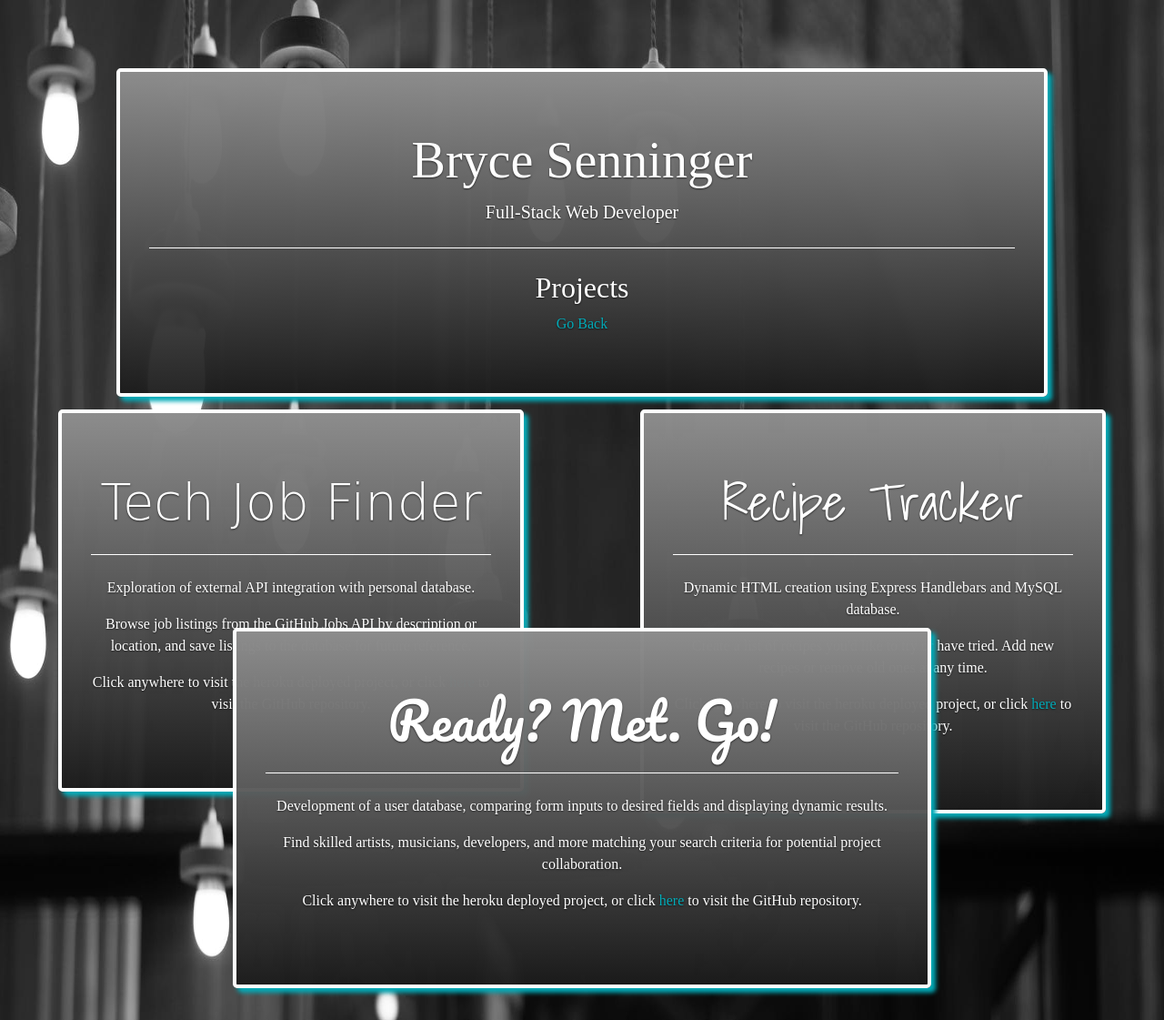
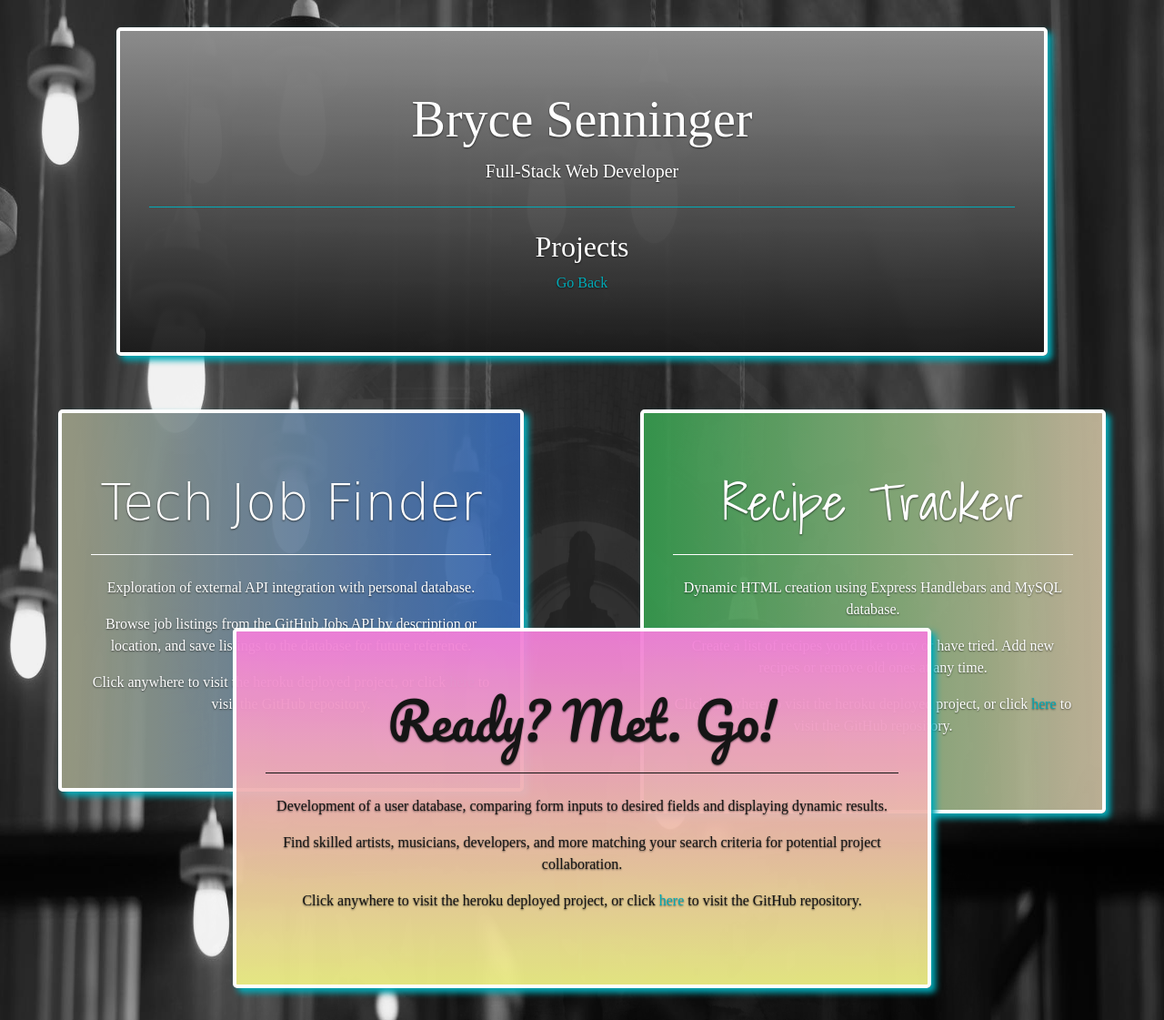
Before and after one commit to bryce-senninger/PortfolioSite, a website: page public/html/projects.html in a window 1280 px wide. Shown: the top 1121 px of the page at 91% size. Drawn offline with nearby package versions, Linux system fonts and the light colour scheme; a web font is replaced by a local one.

Commit message:
updated styles, finished portfolio site

```diff
--- a/public/html/projects.html
+++ b/public/html/projects.html
@@ -12,7 +12,7 @@
     <link href="https://fonts.googleapis.com/css?family=Bangers|Indie+Flower|Pacifico&display=swap" rel="stylesheet" />
     <link href="https://fonts.googleapis.com/css?family=Shadows+Into+Light&display=swap" rel="stylesheet">
     <link rel="stylesheet" href="/public/styles/styles.css">
-    <title>Document</title>
+    <title>Projects</title>
 </head>
 
 <body>
@@ -32,7 +32,7 @@
                 <div class="carousel-content2">
                     <div class="jumbotron techJobJumbo">
                         <h1 class="display-4 techJobSearch">Tech Job Finder</h1>
-                        <hr class="my-4">
+                        <hr class="my-4 hr2">
                         <p>Exploration of external API integration with personal database.</p>
                         <p>Browse job listings from the GitHub Jobs API by description or location, and save listings to
                             the database for future reference.</p>
@@ -43,7 +43,7 @@
                 <div class="carousel-content3">
                     <div class="jumbotron readyMetGoJumbo">
                         <h1 class="display-4 readyMetGo">Ready? Met. Go!</h1>
-                        <hr class="my-4">
+                        <hr class="my-4 metHr">
                         <p>Development of a user database, comparing form inputs to desired fields and displaying
                             dynamic results.</p>
                         <p>Find skilled artists, musicians, developers, and more matching your search criteria for
@@ -55,7 +55,7 @@
                 <div class="carousel-content4">
                     <div class="jumbotron recipeJumbo">
                         <h1 class="display-4 recipeTracker">Recipe Tracker</h1>
-                        <hr class="my-4">
+                        <hr class="my-4 hr2">
                         <p>Dynamic HTML creation using Express Handlebars and MySQL database.</p>
                         <p>Create a list of recipes you'd like to try or have tried. Add new recipes or remove old ones
                             at any time.</p>
@@ -78,7 +78,7 @@
                 <div class="carousel-content2">
                     <div class="jumbotron techJobJumbo">
                         <h1 class="display-4 techJobSearch">Tech Job Finder</h1>
-                        <hr class="my-4">
+                        <hr class="my-4 hr2">
                         <p>Exploration of external API integration with personal database.</p>
                         <p>Browse job listings from the GitHub Jobs API by description or location, and save listings to
                             the database for future reference.</p>
@@ -89,7 +89,7 @@
                 <div class="carousel-content3">
                     <div class="jumbotron readyMetGoJumbo">
                         <h1 class="display-4 readyMetGo">Ready? Met. Go!</h1>
-                        <hr class="my-4">
+                        <hr class="my-4 metHr">
                         <p>Development of a user database, comparing form inputs to desired fields and displaying
                             dynamic results.</p>
                         <p>Find skilled artists, musicians, developers, and more matching your search criteria for
@@ -101,7 +101,7 @@
                 <div class="carousel-content4">
                     <div class="jumbotron recipeJumbo">
                         <h1 class="display-4 recipeTracker">Recipe Tracker</h1>
-                        <hr class="my-4">
+                        <hr class="my-4 hr2">
                         <p>Dynamic HTML creation using Express Handlebars and MySQL database.</p>
                         <p>Create a list of recipes you'd like to try or have tried. Add new recipes or remove old ones
                             at any time.</p>
@@ -124,7 +124,7 @@
                 <div class="carousel-content2">
                     <div class="jumbotron techJobJumbo">
                         <h1 class="display-4 techJobSearch">Tech Job Finder</h1>
-                        <hr class="my-4">
+                        <hr class="my-4 hr2">
                         <p>Exploration of external API integration with personal database.</p>
                         <p>Browse job listings from the GitHub Jobs API by description or location, and save listings to
                             the database for future reference.</p>
@@ -135,7 +135,7 @@
                 <div class="carousel-content3">
                     <div class="jumbotron readyMetGoJumbo">
                         <h1 class="display-4 readyMetGo">Ready? Met. Go!</h1>
-                        <hr class="my-4">
+                        <hr class="my-4 metHr">
                         <p>Development of a user database, comparing form inputs to desired fields and displaying
                             dynamic results.</p>
                         <p>Find skilled artists, musicians, developers, and more matching your search criteria for
@@ -147,7 +147,7 @@
                 <div class="carousel-content4">
                     <div class="jumbotron recipeJumbo">
                         <h1 class="display-4 recipeTracker">Recipe Tracker</h1>
-                        <hr class="my-4">
+                        <hr class="my-4 hr2">
                         <p>Dynamic HTML creation using Express Handlebars and MySQL database.</p>
                         <p>Create a list of recipes you'd like to try or have tried. Add new recipes or remove old ones
                             at any time.</p>
@@ -169,7 +169,7 @@
         crossorigin="anonymous"></script>
     <script>
         $('.carousel').carousel({
-            interval: 7000
+            interval: 5000
         });
     </script>
     <script src="/public/javascript/events.js"></script>
--- a/public/styles/styles.css
+++ b/public/styles/styles.css
@@ -4,7 +4,7 @@
     left: 50%;
     margin-left: -512px;
     text-align: center;
-    top: 5%;
+    top: 2%;
     z-index: 20;
     color: white;
     text-shadow: 0 1px 2px rgba(0,0,0,.6);
@@ -16,6 +16,14 @@
     font-family: 'Hepta Slab', serif;
     box-shadow: 5px 5px 5px grey;
   }
+
+hr {
+    border-color: rgb(2, 171, 184);
+}
+
+.hr2 {
+    border-color: white;
+}
 
 .jumbotron {
     background: none;
@@ -81,10 +89,6 @@ img {
     transform: scale(1.1);
 }
 
-hr {
-    border-color: white;
-}
-
 .bioPageJumbo {
     position: absolute;
     width: 1024px;
@@ -105,7 +109,7 @@ hr {
 }
 
 .jumbotron {
-    box-shadow: 5px 5px 5px rgb(2, 171, 184);
+    box-shadow: 5px 5px 7px rgb(2, 171, 184);
 }
 
 a {
@@ -123,3 +127,20 @@ a {
 .recipeTracker {
     font-family: 'Shadows Into Light', cursive;
 }
+
+.readyMetGoJumbo {
+    background-image: linear-gradient(to bottom, rgb(241,127,217, .95), rgb(236,238,134, .95));
+    color: rgb(22, 22, 22);
+}
+
+.recipeJumbo {
+    background-image: linear-gradient(to right, rgba(54, 153, 78, 0.95), rgba(196, 182, 155, 0.95));
+}
+
+.techJobJumbo {
+    background-image: linear-gradient(to right, rgba(153, 156, 131, 0.95), rgba(51, 101, 177, 0.95));
+}
+
+.metHr {
+    border-color: rgb(22, 22, 22);
+}
```
Also changed, not shown: public/html/bio.html (+2 -2 lines), public/html/contact.html (+2 -2 lines), public/html/index.html (+5 -5 lines).
